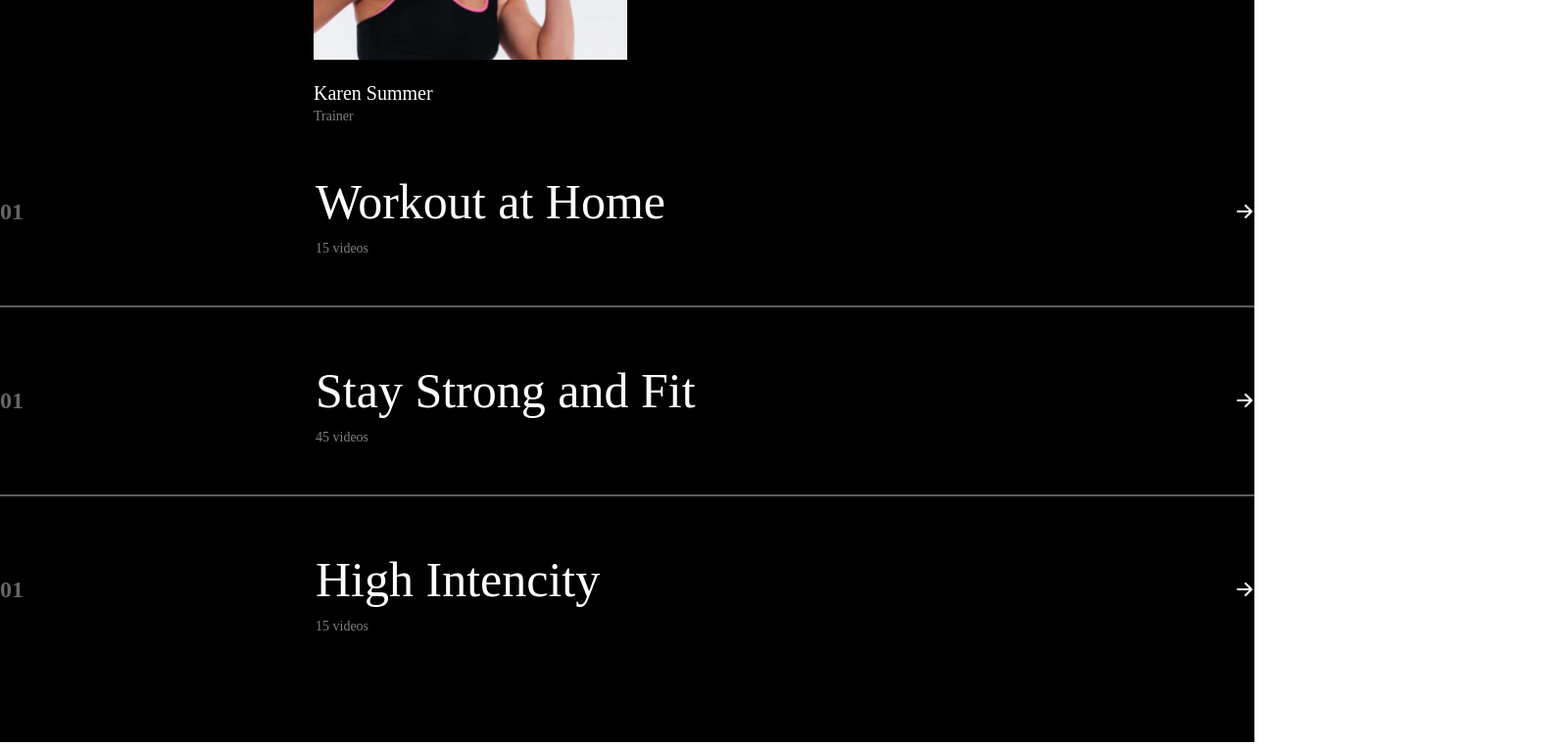
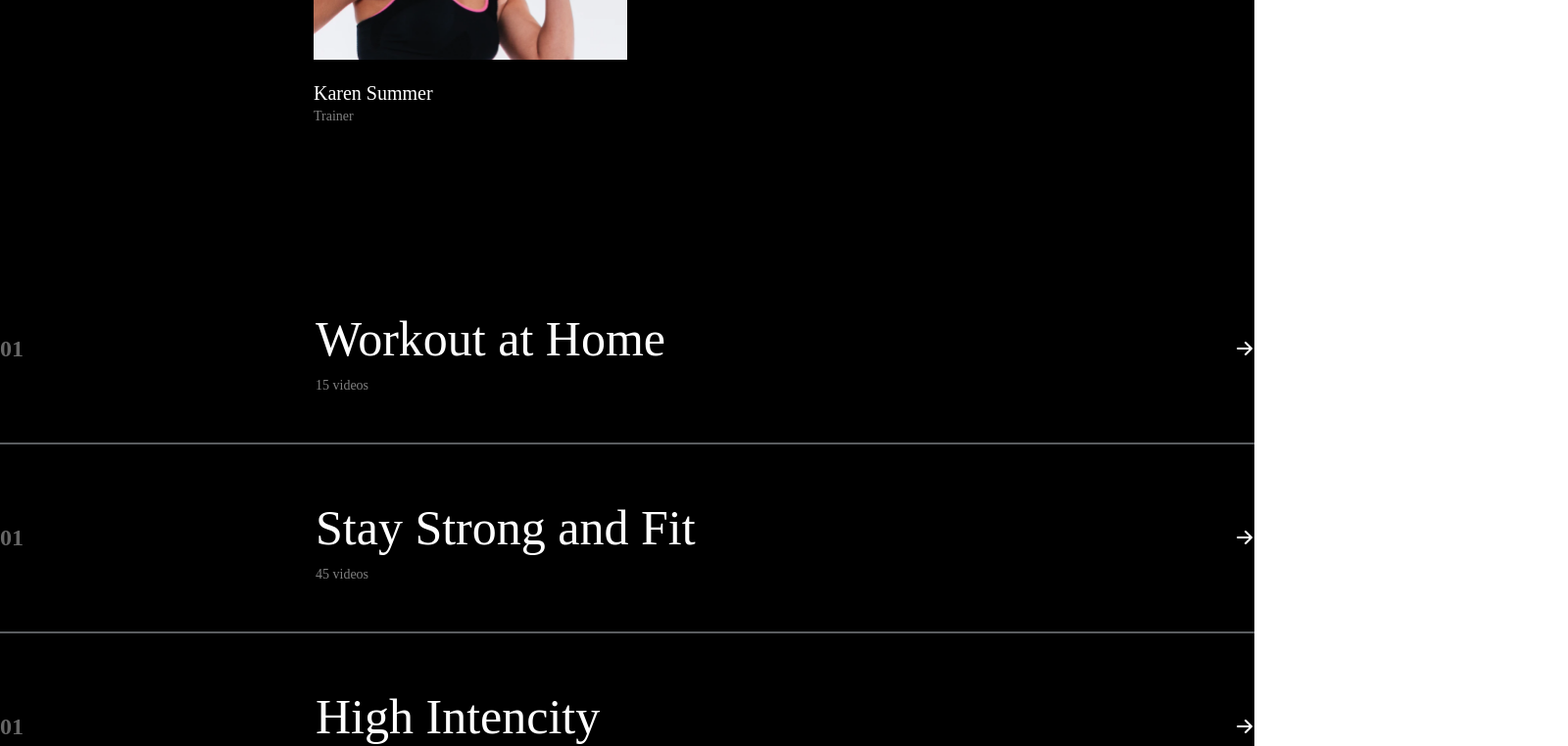
Before and after one commit to KevinPalowa/fitness-landing-page, a React (Create React App) app: page / in a window 1280 px wide. Shown: the part 3340-4102 px from the top of the page at 98% size, 1600 px wide, since content can reach past the window. Built offline with nearby package versions, Linux system fonts and the light colour scheme.

Commit message:
fix overflow on trainer section

```diff
--- a/src/App.js
+++ b/src/App.js
@@ -4,7 +4,7 @@ import PopularSection from "./Components/PopularSection";
 import Trainer from "./Components/Trainer";
 function App() {
   return (
-    <main className="bg-black text-white">
+    <main className="bg-black text-white overflow-hidden">
       <div className="container mx-auto py-[3.75rem]">
         <Hero />
         <PopularSection />
--- a/src/Components/Lists.js
+++ b/src/Components/Lists.js
@@ -1,7 +1,7 @@
 import { ArrowRightIcon } from "@heroicons/react/solid";
 export default function Lists() {
   return (
-    <div>
+    <div className="mt-[140px]">
       <ol className="divide-y-2 divide-slate-200/40">
         <li className="py-12 flex items-center justify-between">
           <p className="opacity-40 font-semibold text-2xl">01</p>
```
